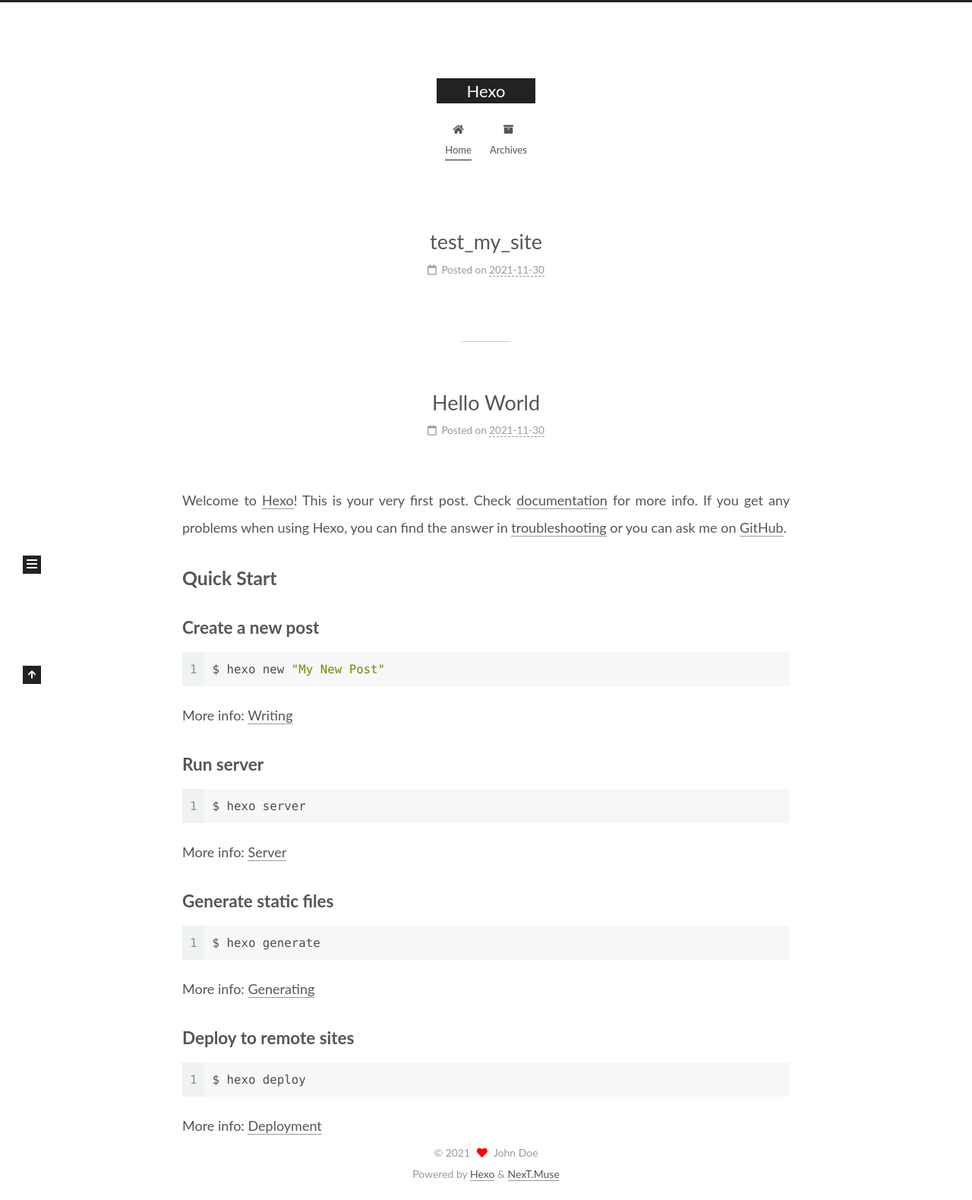
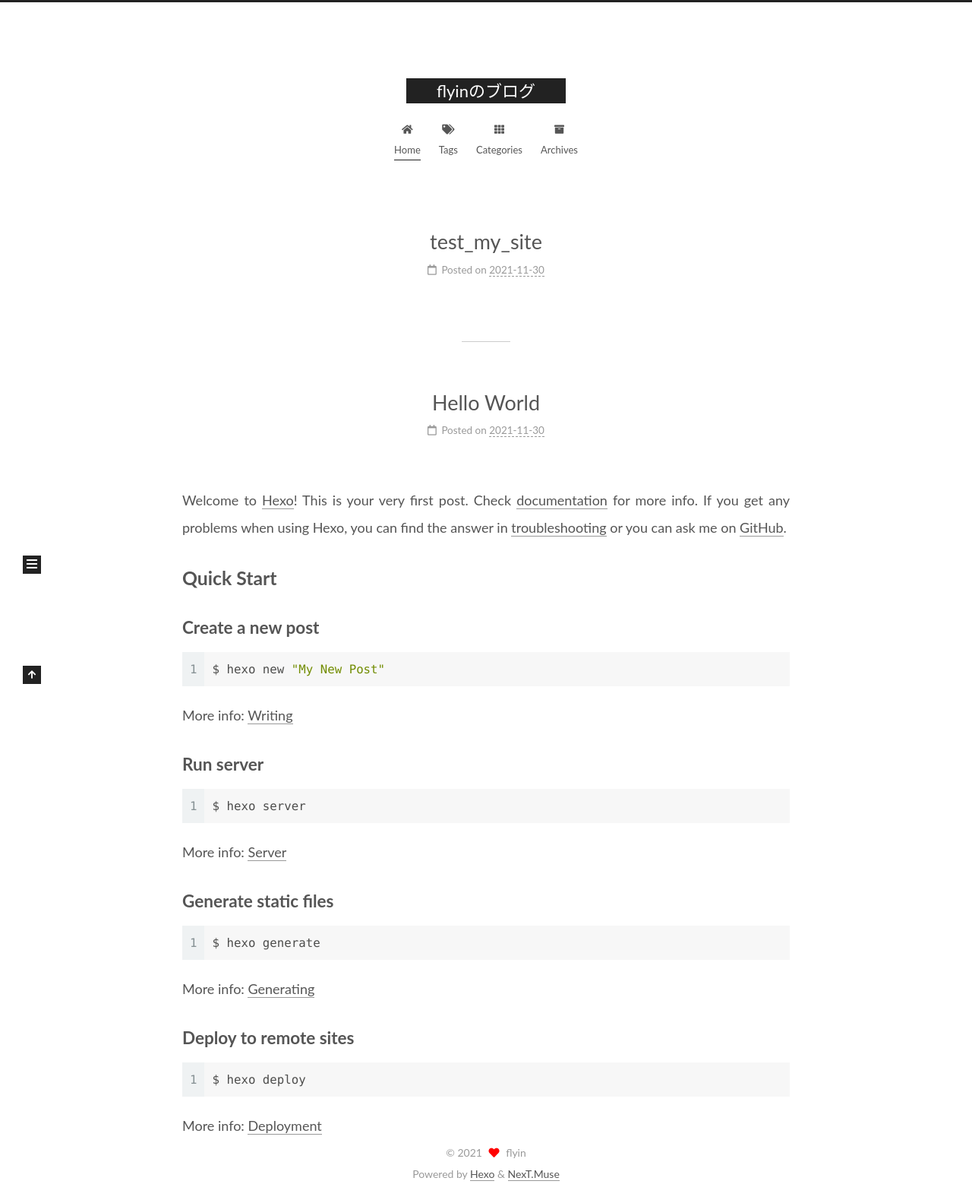
Before and after one commit to fengyingzhicheng/fengyingzhicheng.github.io, a plain HTML site: page index.html in a window 1280 px wide. Shown: the whole page at 76% size. Drawn offline with Linux system fonts and the light colour scheme.

Commit message:
Site updated: 2021-11-30 20:50:04

```diff
--- a/css/main.css
+++ b/css/main.css
@@ -1168,7 +1168,7 @@
 }
 .links-of-author a::before,
 .links-of-author span.exturl::before {
-  background: #4e821d;
+  background: #ff2f66;
   border-radius: 50%;
   content: ' ';
   display: inline-block;
--- a/index.html
+++ b/index.html
@@ -20,12 +20,15 @@
     var CONFIG = {"hostname":"example.com","root":"/","scheme":"Muse","version":"7.8.0","exturl":false,"sidebar":{"position":"left","display":"post","padding":18,"offset":12,"onmobile":false},"copycode":{"enable":false,"show_result":false,"style":null},"back2top":{"enable":true,"sidebar":false,"scrollpercent":false},"bookmark":{"enable":false,"color":"#222","save":"auto"},"fancybox":false,"mediumzoom":false,"lazyload":false,"pangu":false,"comments":{"style":"tabs","active":null,"storage":true,"lazyload":false,"nav":null},"algolia":{"hits":{"per_page":10},"labels":{"input_placeholder":"Search for Posts","hits_empty":"We didn't find any results for the search: ${query}","hits_stats":"${hits} results found in ${time} ms"}},"localsearch":{"enable":false,"trigger":"auto","top_n_per_article":1,"unescape":false,"preload":false},"motion":{"enable":true,"async":false,"transition":{"post_block":"fadeIn","post_header":"slideDownIn","post_body":"slideDownIn","coll_header":"slideLeftIn","sidebar":"slideUpIn"}}};
   </script>
 
-  <meta property="og:type" content="website">
-<meta property="og:title" content="Hexo">
+  <meta name="description" content="それが僕の才能。">
+<meta property="og:type" content="website">
+<meta property="og:title" content="flyinのブログ">
 <meta property="og:url" content="http://example.com/index.html">
-<meta property="og:site_name" content="Hexo">
+<meta property="og:site_name" content="flyinのブログ">
+<meta property="og:description" content="それが僕の才能。">
 <meta property="og:locale" content="en_US">
-<meta property="article:author" content="John Doe">
+<meta property="article:author" content="flyin">
+<meta property="article:tag" content="vocaloid,ボカロ,java,web">
 <meta name="twitter:card" content="summary">
 
 <link rel="canonical" href="http://example.com/">
@@ -41,7 +44,7 @@
   };
 </script>
 
-  <title>Hexo</title>
+  <title>flyinのブログ</title>
 
 
 
@@ -92,7 +95,7 @@
 
     <a href="/" class="brand" rel="start">
       <span class="logo-line-before"><i></i></span>
-      <h1 class="site-title">Hexo</h1>
+      <h1 class="site-title">flyinのブログ</h1>
       <span class="logo-line-after"><i></i></span>
     </a>
   </div>
@@ -111,6 +114,16 @@
         <li class="menu-item menu-item-home">
 
     <a href="/" rel="section"><i class="fa fa-home fa-fw"></i>Home</a>
+
+  </li>
+        <li class="menu-item menu-item-tags">
+
+    <a href="/tags/" rel="section"><i class="fa fa-tags fa-fw"></i>Tags</a>
+
+  </li>
+        <li class="menu-item menu-item-categories">
+
+    <a href="/categories/" rel="section"><i class="fa fa-th fa-fw"></i>Categories</a>
 
   </li>
         <li class="menu-item menu-item-archives">
@@ -148,13 +161,13 @@
     <link itemprop="mainEntityOfPage" href="http://example.com/2021/11/30/test-my-site/">
 
     <span hidden itemprop="author" itemscope itemtype="http://schema.org/Person">
-      <meta itemprop="image" content="/images/avatar.gif">
-      <meta itemprop="name" content="John Doe">
-      <meta itemprop="description" content="">
+      <meta itemprop="image" content="/images/avatar.png">
+      <meta itemprop="name" content="flyin">
+      <meta itemprop="description" content="それが僕の才能。">
     </span>
 
     <span hidden itemprop="publisher" itemscope itemtype="http://schema.org/Organization">
-      <meta itemprop="name" content="Hexo">
+      <meta itemprop="name" content="flyinのブログ">
     </span>
       <header class="post-header">
         <h2 class="post-title" itemprop="name headline">
@@ -205,13 +218,13 @@
     <link itemprop="mainEntityOfPage" href="http://example.com/2021/11/30/hello-world/">
 
     <span hidden itemprop="author" itemscope itemtype="http://schema.org/Person">
-      <meta itemprop="image" content="/images/avatar.gif">
-      <meta itemprop="name" content="John Doe">
-      <meta itemprop="description" content="">
+      <meta itemprop="image" content="/images/avatar.png">
+      <meta itemprop="name" content="flyin">
+      <meta itemprop="description" content="それが僕の才能。">
     </span>
 
     <span hidden itemprop="publisher" itemscope itemtype="http://schema.org/Organization">
-      <meta itemprop="name" content="Hexo">
+      <meta itemprop="name" content="flyinのブログ">
     </span>
       <header class="post-header">
         <h2 class="post-title" itemprop="name headline">
@@ -326,8 +339,10 @@
 
       <div class="site-overview-wrap sidebar-panel">
         <div class="site-author motion-element" itemprop="author" itemscope itemtype="http://schema.org/Person">
-  <p class="site-author-name" itemprop="name">John Doe</p>
-  <div class="site-description" itemprop="description"></div>
+    <img class="site-author-image" itemprop="image" alt="flyin"
+      src="/images/avatar.png">
+  <p class="site-author-name" itemprop="name">flyin</p>
+  <div class="site-description" itemprop="description">それが僕の才能。</div>
 </div>
 <div class="site-state-wrap motion-element">
   <nav class="site-state">
@@ -366,7 +381,7 @@
   <span class="with-love">
     <i class="fa fa-heart"></i>
   </span>
-  <span class="author" itemprop="copyrightHolder">John Doe</span>
+  <span class="author" itemprop="copyrightHolder">flyin</span>
 </div>
   <div class="powered-by">Powered by <a href="https://hexo.io/" class="theme-link" rel="noopener" target="_blank">Hexo</a> & <a href="https://muse.theme-next.org/" class="theme-link" rel="noopener" target="_blank">NexT.Muse</a>
   </div>
```
Also changed, not shown: 2021/11/30/hello-world/index.html (+24 -11 lines), 2021/11/30/test-my-site/index.html (+27 -12 lines), archives/2021/11/index.html (+24 -9 lines), archives/2021/index.html (+24 -9 lines), archives/index.html (+24 -9 lines), images/avatar.png (added).
